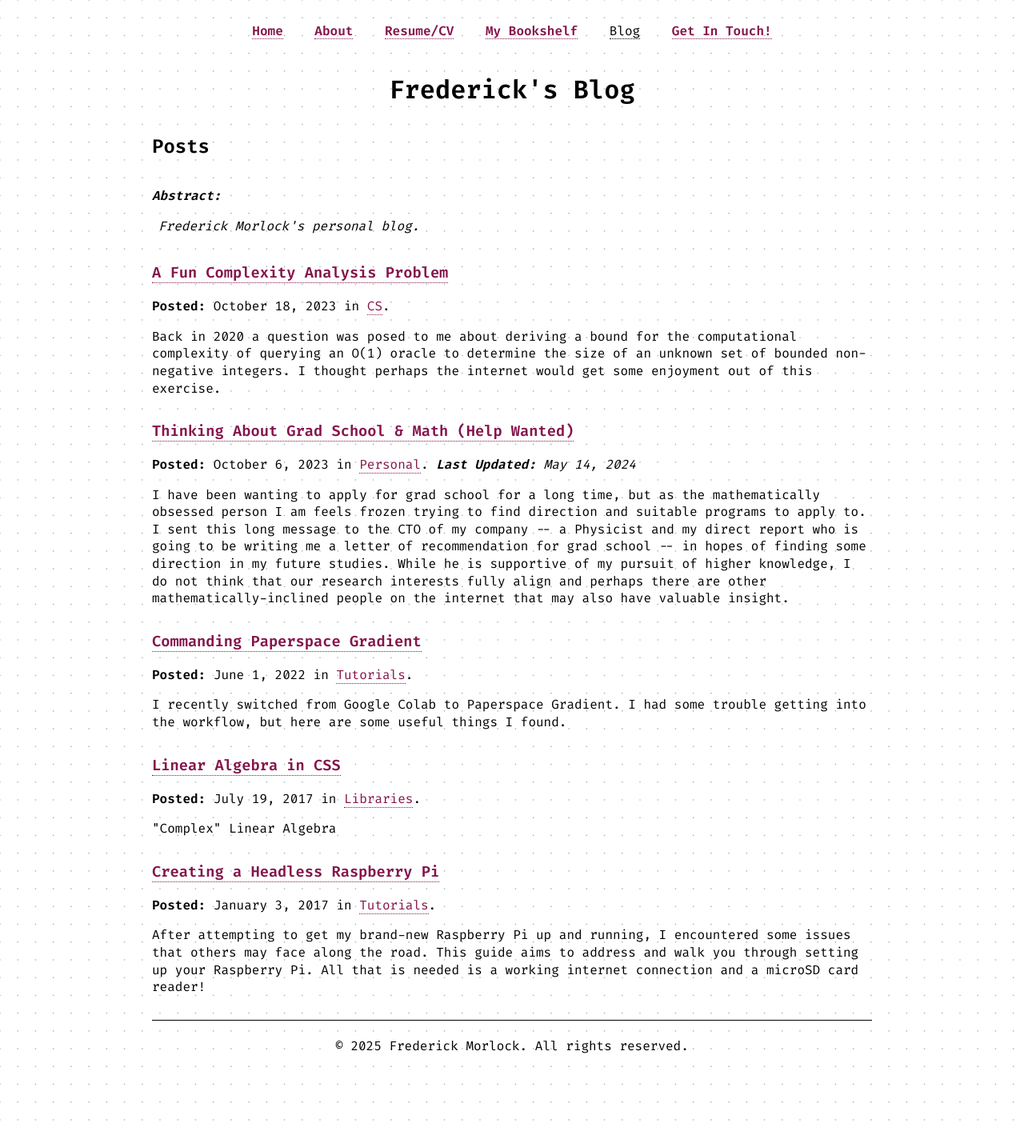
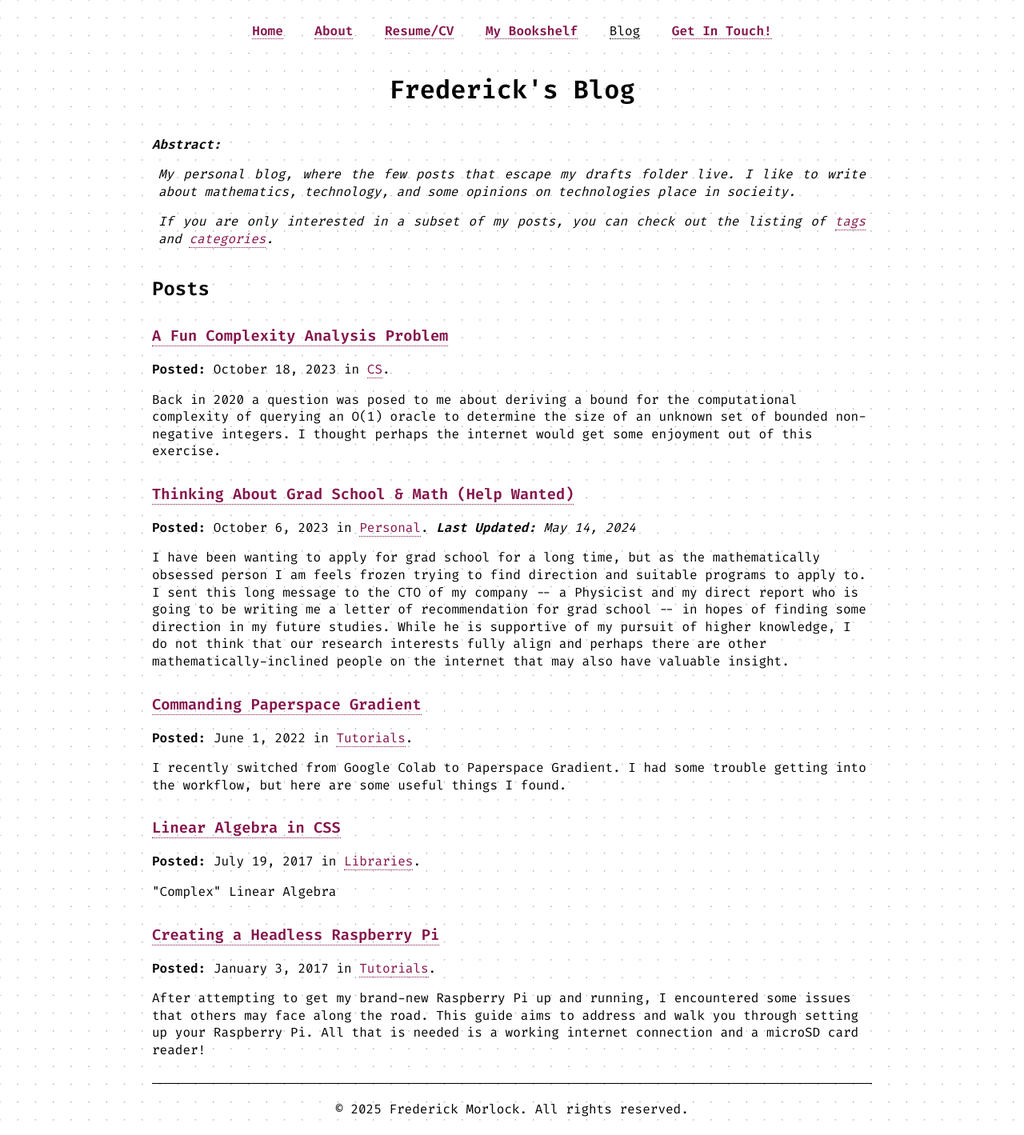
Before and after one commit to FrederickGeek8/freddy.us, a Jekyll site: the page built from blog/index.html, in a window 1280 px wide. Shown: the whole page at 80% size. Built offline with Jekyll 4.4.1, drawn with Linux system fonts in a browser that asks for light colours.

Commit message:
Move blog/index.md -> blog/index.html
It was not really a Markdown file...

```diff
--- a/blog/index.md
+++ b/blog/index.html
@@ -14,12 +14,13 @@ redirect_from: /blog.html
     <h1 id="title">Frederick's Blog</h1>
   </header>
 
-  <h2>{{ page.title }}</h2>
-
   <div class="spacer">
     <b>Abstract:</b>
-    <p>{{ page.description }}</p>
+    <p>My personal blog, where the few posts that escape my drafts folder live. I like to write about mathematics, technology, and some opinions on technologies  place in socieity.</p>
+    <p>If you are only interested in a subset of my posts, you can check out the listing of <a href="tags/">tags</a> and <a href="categories/">categories</a>.</p>
   </div>
+
+  <h2>{{ page.title }}</h2>
 
 {% for post in site.posts %}
 
```
